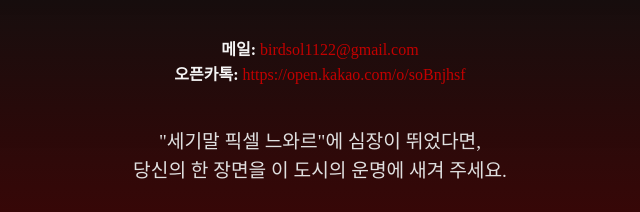
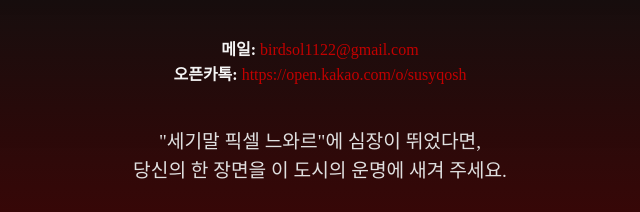
Before and after one commit to birdsol1122/projectoed1122, a plain HTML site: page index.html in a window 1280 px wide. Shown: the part 6052-6264 px from the top of the page, 320-960 px from the left. Drawn offline with Linux system fonts and the light colour scheme.

Commit message:
Update index.html

```diff
--- a/index.html
+++ b/index.html
@@ -832,7 +832,7 @@
 
             <div class="apply-contact">
                 <p><strong>메일:</strong> <a href="mailto:birdsol1122@gmail.com" class="contact-link">birdsol1122@gmail.com</a></p>
-                <p><strong>오픈카톡:</strong> <a href="https://open.kakao.com/o/soBnjhsf" class="contact-link">https://open.kakao.com/o/soBnjhsf</a></p>
+                <p><strong>오픈카톡:</strong> <a href="https://open.kakao.com/o/susyqosh" class="contact-link">https://open.kakao.com/o/susyqosh</a></p>
             </div>
 
             <p class="apply-cta">"세기말 픽셀 느와르"에 심장이 뛰었다면,<br>당신의 한 장면을 이 도시의 운명에 새겨 주세요.</p>
```
